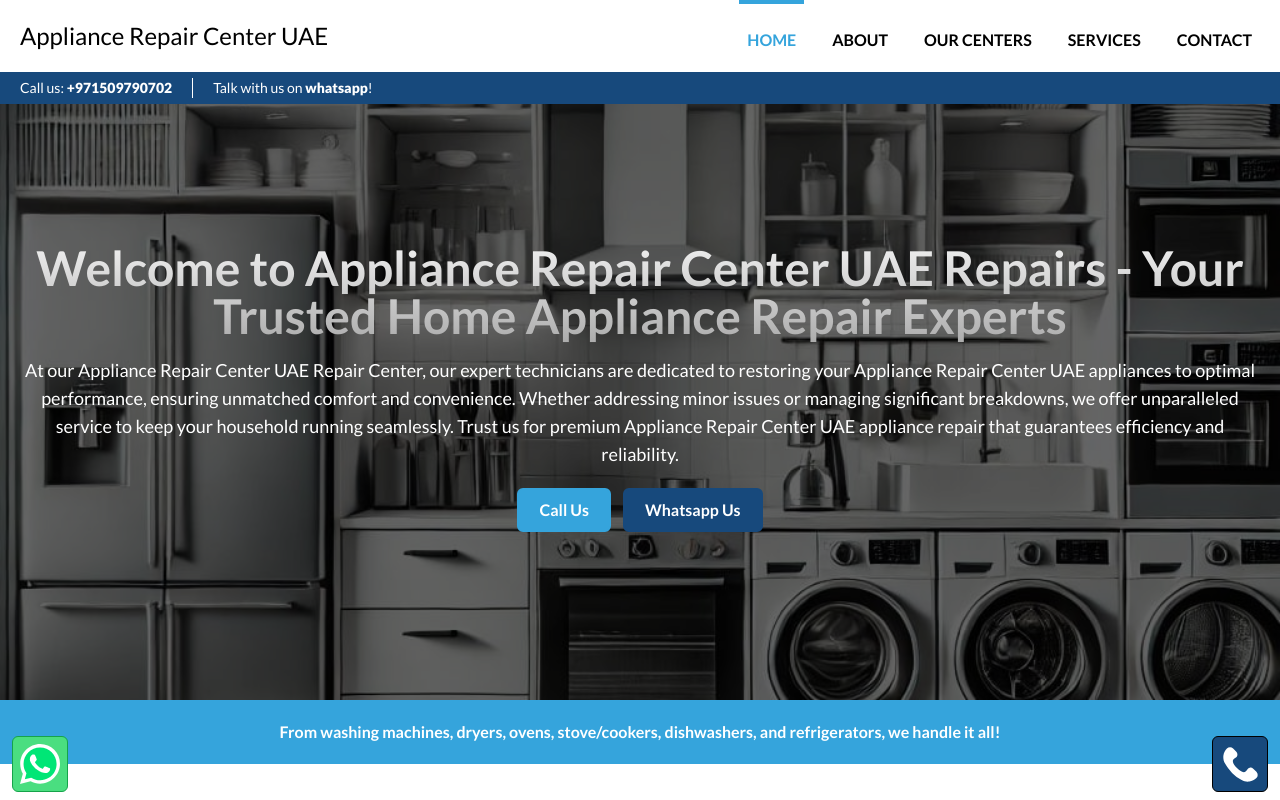
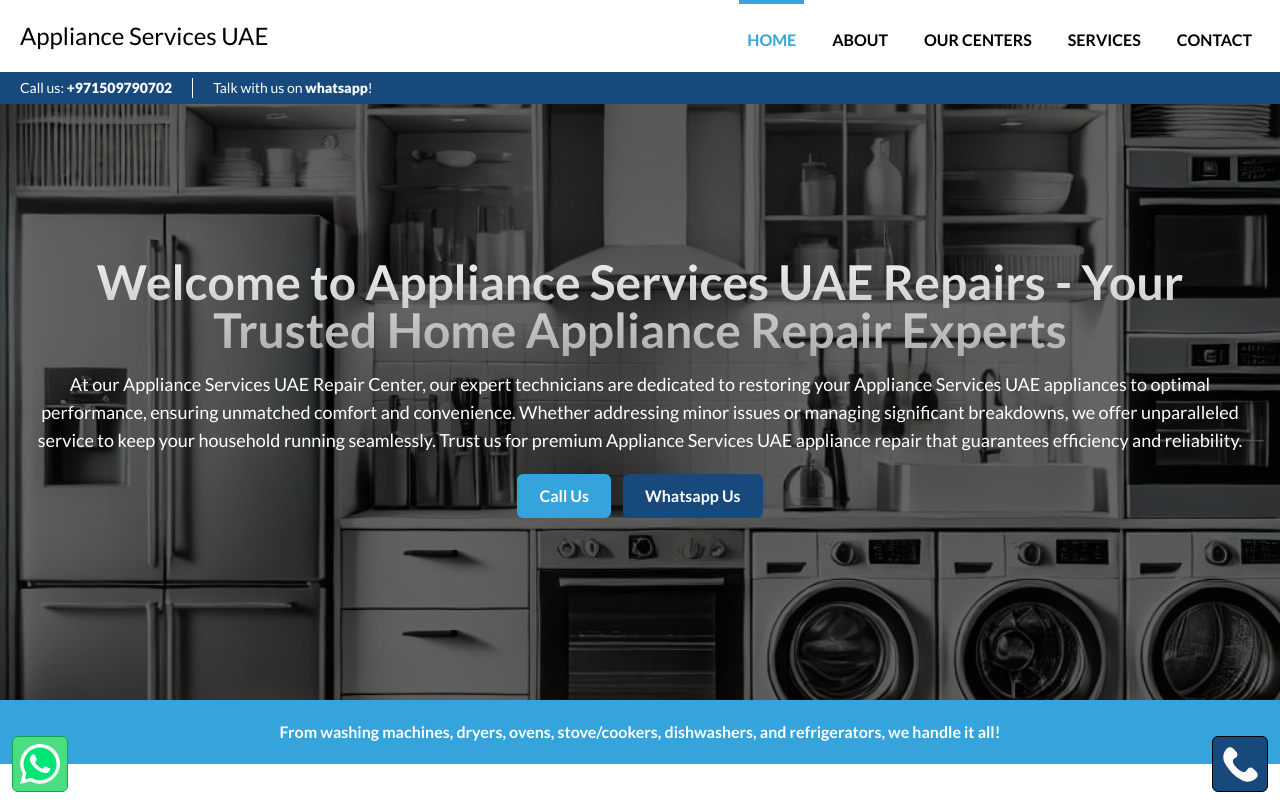
Before and after one commit to cyhammad/repair-site, a Next.js app: page / in a window 1280 px wide. Shown: the top 800 px of the page. Built offline with nearby package versions, Linux system fonts and the light colour scheme.

Commit message:
name change

```diff
--- a/src/app/layout.jsx
+++ b/src/app/layout.jsx
@@ -11,9 +11,9 @@ const font = Lato({
 });
 
 export const metadata = {
-  title: "Appliance Repair Center UAE",
+  title: "Appliance Services UAE",
   description:
-    "Appliance Repair Center UAE is a site for repairing appliances.",
+    "Appliance Services UAE is a site for repairing appliances.",
 };
 
 export default function RootLayout({ children }) {
--- a/src/components/AboutSection.jsx
+++ b/src/components/AboutSection.jsx
@@ -6,7 +6,7 @@ import { leftToRightVariants, rightToLeftVariants } from "@/lib/variants";
 import CallAndWhatsappButton from "./buttons/CallAndWhatsappButton";
 import { cn } from "@/lib/utils";
 
-export default function AboutSection({ company = "Appliance Repair Center UAE" }) {
+export default function AboutSection({ company = "Appliance Services UAE" }) {
   return (
     <div
       className="flex items-center justify-center w-full relative max-w-screen overflow-hidden"
--- a/src/components/CompaniesStrip.jsx
+++ b/src/components/CompaniesStrip.jsx
@@ -3,7 +3,7 @@
 import { cn } from "@/lib/utils";
 import { motion } from "framer-motion";
 
-export default function CompaniesStrip({ company = "Appliance Repair Center UAE" }) {
+export default function CompaniesStrip({ company = "Appliance Services UAE" }) {
   return (
     <div
       className={cn(
--- a/src/components/OneCallSection.jsx
+++ b/src/components/OneCallSection.jsx
@@ -5,7 +5,7 @@ import { motion } from "framer-motion";
 import CallAndWhatsappButton from "./buttons/CallAndWhatsappButton";
 import { cn } from "@/lib/utils";
 
-export default function OneCallSection({ company = "Appliance Repair Center UAE" }) {
+export default function OneCallSection({ company = "Appliance Services UAE" }) {
   return (
     <div
       className="flex items-center justify-center w-full flex-col px-5 max-w-screen overflow-hidden"
--- a/src/components/OurFeatures.jsx
+++ b/src/components/OurFeatures.jsx
@@ -4,7 +4,7 @@ import Image from "next/image";
 import { motion } from "framer-motion";
 import { leftToRightVariants, rightToLeftVariants } from "@/lib/variants";
 
-export default function OurFeatures({ company = "Appliance Repair Center UAE" }) {
+export default function OurFeatures({ company = "Appliance Services UAE" }) {
   return (
     <div className="flex items-center justify-center py-10 w-full max-w-screen overflow-hidden">
       <div className="flex flex-col max-w-7xl gap-10 px-5 items-center">
--- a/src/components/ServicesDetails.jsx
+++ b/src/components/ServicesDetails.jsx
@@ -3,14 +3,14 @@ import CallAndWhatsappButton from "./buttons/CallAndWhatsappButton";
 import { cn } from "@/lib/utils";
 
 export default function ServicesDetails({
-  company = "Appliance Repair Center UAE",
+  company = "Appliance Services UAE",
 }) {
   return (
     <div className="w-full flex flex-col gap-10 items-center justify-center py-20">
       <div
         className={cn(
           "flex flex-col gap-5 bg-black/10 rounded-xl p-3 max-w-7xl px-5 justify-cente items-center",
-          company === "Appliance Repair Center UAE" && "bg-primary/20",
+          company === "Appliance Services UAE" && "bg-primary/20",
           company === "Bosch" && "bg-boschPrimary/20",
           company === "Siemens" && "bg-siemensPrimary/20",
           company === "Samsung" && "bg-samsungPrimary/20",
--- a/src/components/ServicesSection.jsx
+++ b/src/components/ServicesSection.jsx
@@ -8,7 +8,7 @@ import CallAndWhatsappButton from "./buttons/CallAndWhatsappButton";
 import { cn } from "@/lib/utils";
 import { phoneNumber } from "@/lib/phone";
 
-export function ServicesSection({ company = "Appliance Repair Center UAE" }) {
+export function ServicesSection({ company = "Appliance Services UAE" }) {
   const cards = [
     {
       description: "Washing Machine Repair",
--- a/src/components/SliderBanner.jsx
+++ b/src/components/SliderBanner.jsx
@@ -6,7 +6,7 @@ import { ImagesSlider } from "./ImagesSlider";
 import CallAndWhatsappButton from "./buttons/CallAndWhatsappButton";
 import { cn } from "@/lib/utils";
 
-export function SliderBanner({ company = "Appliance Repair Center UAE" }) {
+export function SliderBanner({ company = "Appliance Services UAE" }) {
   const images = ["/banner-1.jpeg", "/banner-2.jpeg", "/banner-3.jpeg"];
   return (
     <ImagesSlider
--- a/src/components/footer/Footer.jsx
+++ b/src/components/footer/Footer.jsx
@@ -3,7 +3,7 @@
 import { cn } from "@/lib/utils";
 import Link from "next/link";
 
-export default function Footer({ company = "Appliance Repair Center UAE" }) {
+export default function Footer({ company = "Appliance Services UAE" }) {
   return (
     <footer className="w-full relative flex flex-col">
       <svg xmlns="http://www.w3.org/2000/svg" viewBox="0 0 1440 320">
@@ -39,7 +39,7 @@ export default function Footer({ company = "Appliance Repair Center UAE" }) {
       >
         <div className="grid w-full max-w-6xl px-5 pt-10 pb-20 gap-8 sm:grid-cols-[1fr_0.5fr_0.5fr]">
           <div className="flex flex-col max-w-[75%] gap-5">
-            <h1 className="text-4xl">Appliance Repair Center UAE</h1>
+            <h1 className="text-4xl">Appliance Services UAE</h1>
             <span className="text-white/90">
               At Fast Repairs, we specialize in repairing a wide range of home
               appliances, ensuring they run smoothly and efficiently. Our team
@@ -109,7 +109,7 @@ export default function Footer({ company = "Appliance Repair Center UAE" }) {
           </div>
         </div>
         <div className="border-t border-white/10 py-5 w-full text-center px-5 flex items-center justify-center">
-          &copy; 2024 Appliance Repair Center UAE. All rights reserved.
+          &copy; 2024 Appliance Services UAE. All rights reserved.
         </div>
       </div>
     </footer>
--- a/src/components/header/Header.jsx
+++ b/src/components/header/Header.jsx
@@ -13,7 +13,7 @@ export default function Header() {
       <div className="flex flex-col w-full max-w-7xl px-5 md:pb-5">
         <div className="flex justify-between items-center py-5 md:py-0 md:items-end">
           <Link href="/" className="flex text-lg lg:text-2xl items-center">
-            Appliance Repair Center UAE
+            Appliance Services UAE
           </Link>
           <div className="flex md:hidden">
             <HeaderDropdown />
```
